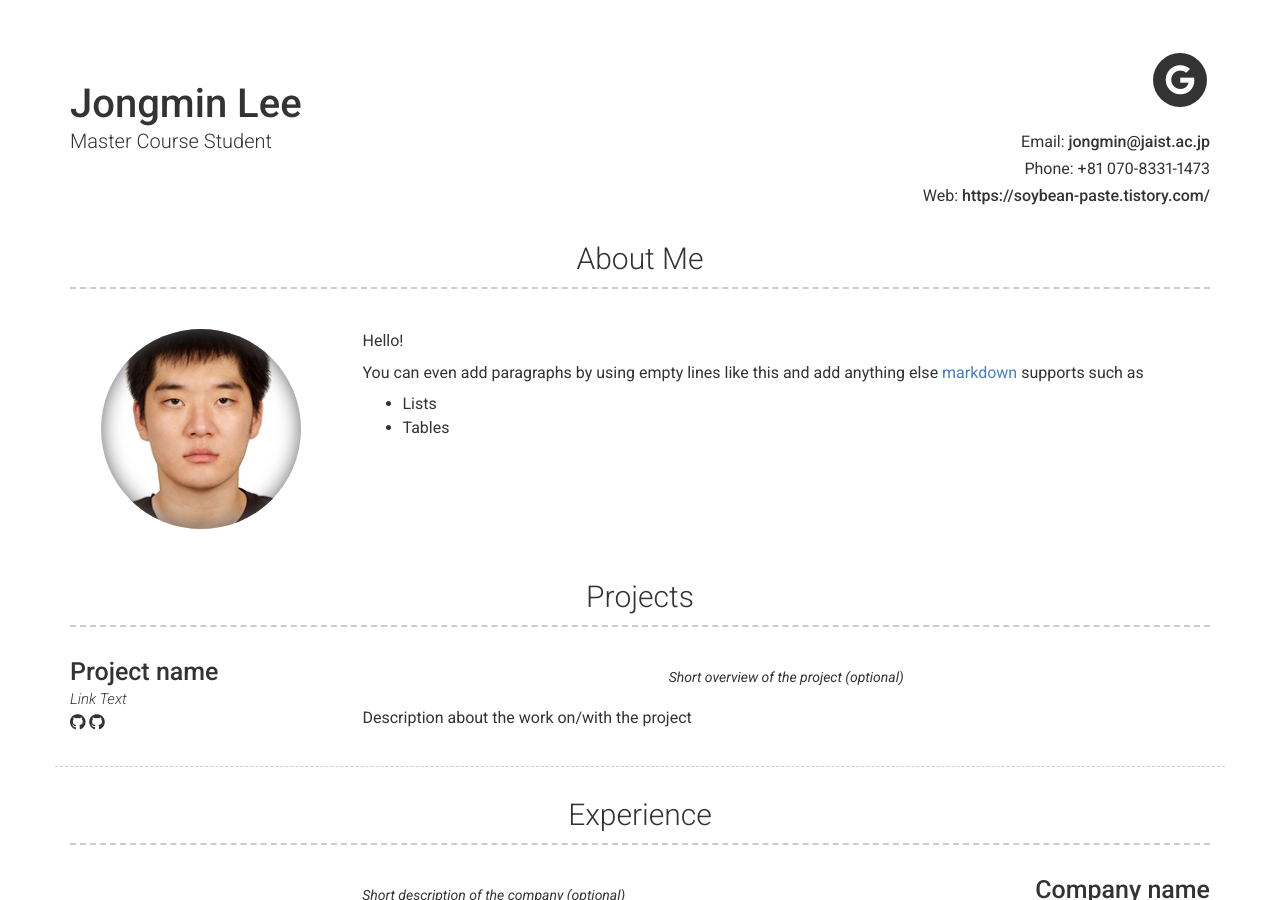
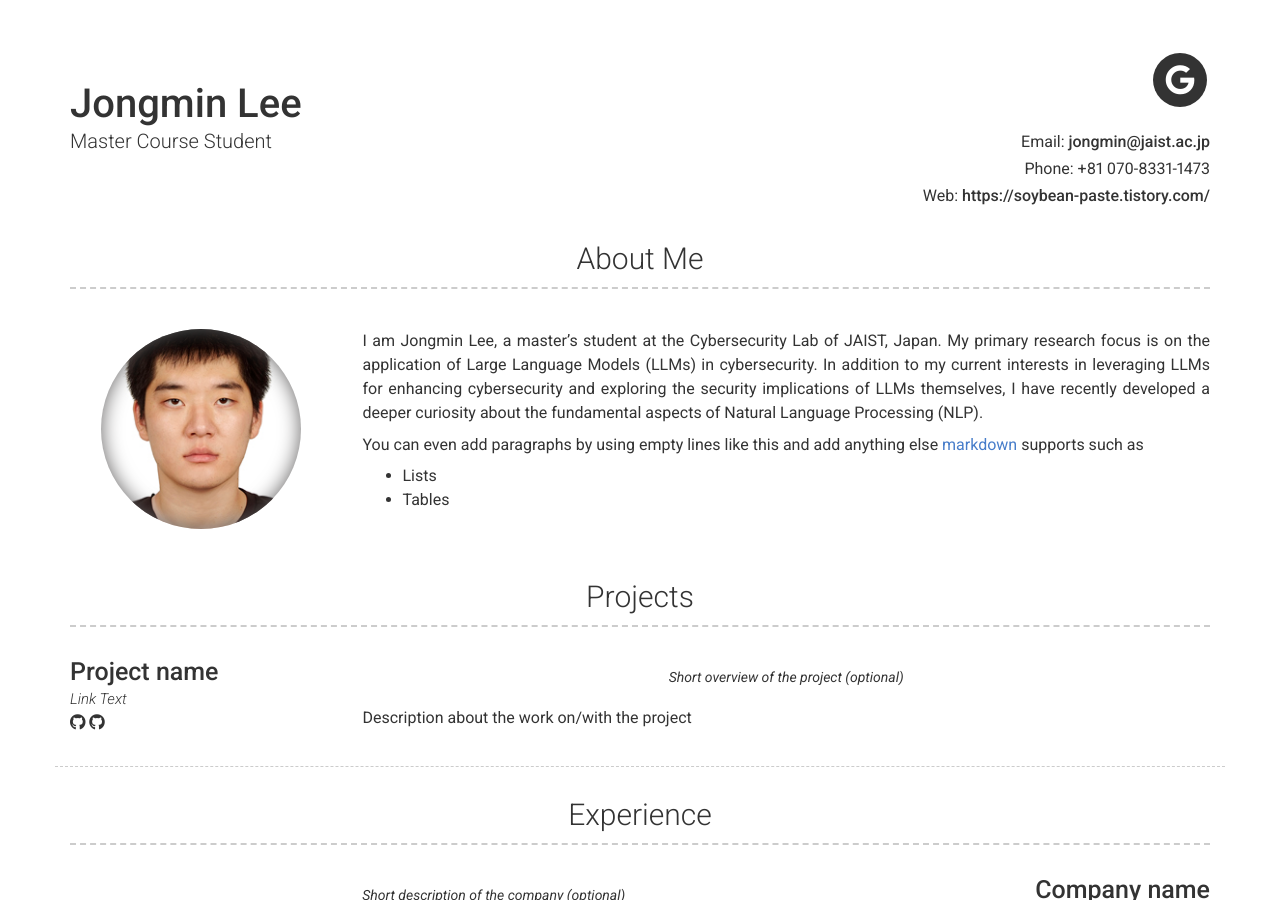
Before and after one commit to strike137/strike137.github.io, a Jekyll site: the page built from index.md, in a window 1280 px wide and 900 px high. Built offline with Jekyll 4.4.1, drawn with Linux system fonts in a browser that asks for light colours; nearby versions of some CDN libraries.

Commit message:
Update _config.yml

```diff
--- a/_config.yml
+++ b/_config.yml
@@ -35,7 +35,7 @@
 # about_title: About Me (Use this to override about section title)
 about_profile_image: /images/profile.jpg
 about_content: | # this will include new lines to allow paragraphs
-  Hello!
+  I am Jongmin Lee, a master's student at the Cybersecurity Lab of JAIST, Japan. My primary research focus is on the application of Large Language Models (LLMs) in cybersecurity. In addition to my current interests in leveraging LLMs for enhancing cybersecurity and exploring the security implications of LLMs themselves, I have recently developed a deeper curiosity about the fundamental aspects of Natural Language Processing (NLP).
 
   You can even add paragraphs by using empty lines like this and add anything else [markdown](https://www.markdownguide.org/getting-started#what-is-markdown) supports such as
     - Lists
```
